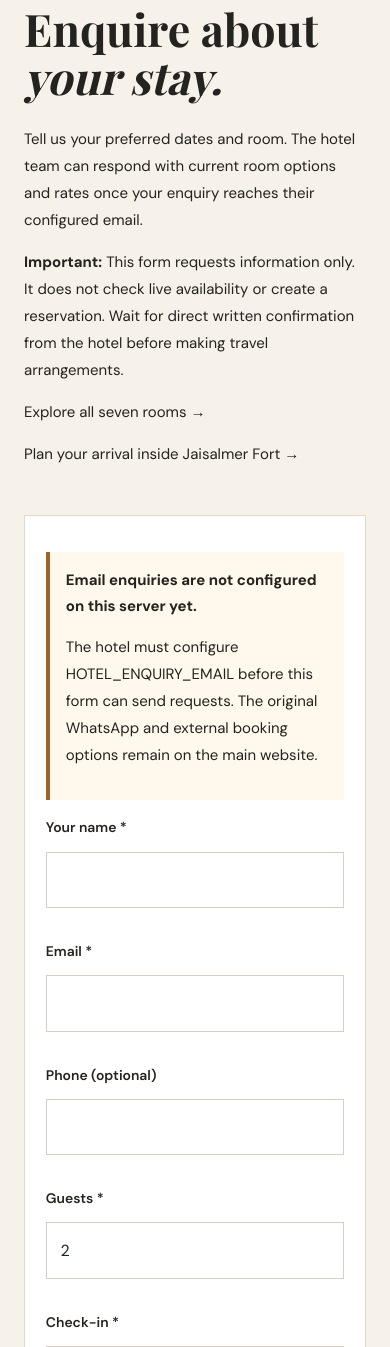
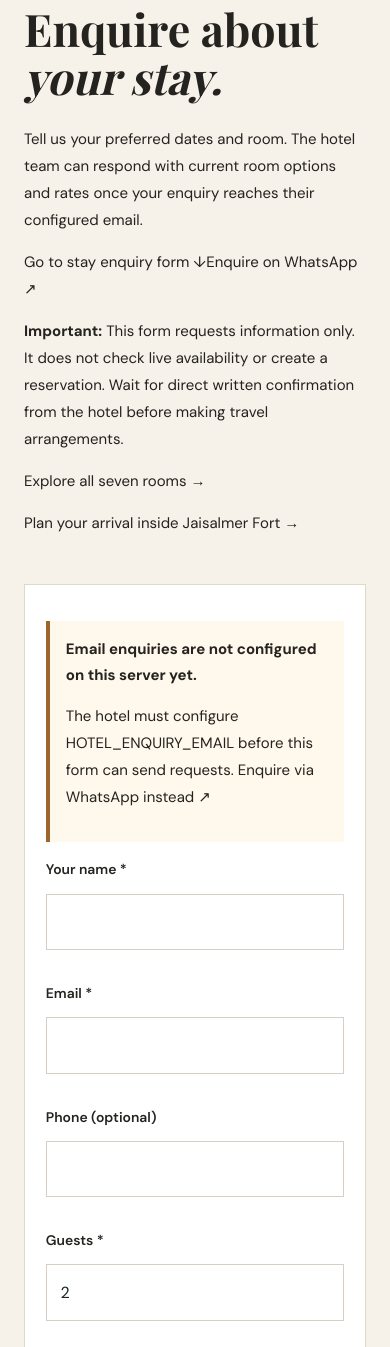
Before and after one commit to tchouhanjsm/garh-jaisal-haveli-tourism, a PHP site: page /booking.php in a window 390 px wide. Shown: the part 237-1584 px from the top of the page. Run offline with PHP 8.4, Linux system fonts and the light colour scheme.

Commit message:
ux: add prominent mobile enquiry jump and source-authorized WhatsApp fallback

```diff
--- a/booking.php
+++ b/booking.php
@@ -79,6 +79,16 @@ if (($_SERVER['REQUEST_METHOD'] ?? 'GET') === 'GET' && ($_GET['sent'] ?? '') ===
 $csrf = hotel_csrf_token();
 $emailConfigured = filter_var(hotel_config('HOTEL_ENQUIRY_EMAIL'), FILTER_VALIDATE_EMAIL) !== false;
 $minimumDate = (new DateTimeImmutable('today', new DateTimeZone('Asia/Kolkata')))->format('Y-m-d');
+$publicContact = json_decode((string) @file_get_contents(__DIR__ . '/content/site-config.json'), true);
+$whatsappUrl = '';
+if (is_array($publicContact)
+    && ($publicContact['contact']['status'] ?? '') === 'source-authorized') {
+    $candidate = $publicContact['contact']['whatsappBaseUrl'] ?? '';
+    if (is_string($candidate) && preg_match('~^https://wa\\.me/[1-9][0-9]{7,14}$~D', $candidate)) {
+        $whatsappUrl = $candidate . '?text=' . rawurlencode('Namaste Garh Jaisal Haveli, I would like to enquire about room availability and rates for my dates.');
+    }
+}
+
 function old_value(array $values, string $key): string { return hotel_escape($values[$key] ?? ''); }
 ?><!doctype html>
 <html lang="en"><head><meta charset="utf-8"><meta name="viewport" content="width=device-width, initial-scale=1">
@@ -93,8 +103,8 @@ function old_value(array $values, string $key): string { return hotel_escape($va
 </head><body><a class="skip-link" href="#main">Skip to content</a>
 <header class="site-header hotel-booking-header"><a class="brand" href="index.php" aria-label="Garh Jaisal Haveli home"><span class="brand__mark">GJ</span><span class="brand__wordmark"><strong>GARH JAISAL</strong><small>HAVELI · JAISALMER</small></span></a>
 <nav class="hotel-booking-nav" aria-label="Booking page navigation"><a href="index.php">Home</a><a href="rooms.php">Rooms</a><a href="directions.php">Find us</a></nav></header>
-<main id="main" class="hotel-booking"><div class="hotel-booking__inner"><div><p class="eyebrow">Your heritage stay, thoughtfully planned</p><h1>Enquire about <em>your stay.</em></h1><p>Tell us your preferred dates and room. The hotel team can respond with current room options and rates once your enquiry reaches their configured email.</p><p><strong>Important:</strong> This form requests information only. It does not check live availability or create a reservation. Wait for direct written confirmation from the hotel before making travel arrangements.</p><p><a href="rooms.php">Explore all seven rooms →</a></p><p><a href="directions.php">Plan your arrival inside Jaisalmer Fort →</a></p></div><div class="hotel-form">
-<?php if (!$emailConfigured): ?><div class="hotel-alert" role="status"><strong>Email enquiries are not configured on this server yet.</strong><p>The hotel must configure HOTEL_ENQUIRY_EMAIL before this form can send requests. The original WhatsApp and external booking options remain on the main website.</p></div><?php endif; ?>
+<main id="main" class="hotel-booking"><div class="hotel-booking__inner"><div><p class="eyebrow">Your heritage stay, thoughtfully planned</p><h1>Enquire about <em>your stay.</em></h1><p>Tell us your preferred dates and room. The hotel team can respond with current room options and rates once your enquiry reaches their configured email.</p><p class="hotel-booking__quick-actions"><a href="#stay-enquiry-form" class="hotel-booking__quick-link">Go to stay enquiry form ↓</a><?php if ($whatsappUrl !== ''): ?><a href="<?= hotel_escape($whatsappUrl) ?>" target="_blank" rel="noopener noreferrer" class="hotel-booking__whatsapp-link">Enquire on WhatsApp ↗</a><?php endif; ?></p><p><strong>Important:</strong> This form requests information only. It does not check live availability or create a reservation. Wait for direct written confirmation from the hotel before making travel arrangements.</p><p><a href="rooms.php">Explore all seven rooms →</a></p><p><a href="directions.php">Plan your arrival inside Jaisalmer Fort →</a></p></div><div class="hotel-form" id="stay-enquiry-form">
+<?php if (!$emailConfigured): ?><div class="hotel-alert" role="status"><strong>Email enquiries are not configured on this server yet.</strong><p>The hotel must configure HOTEL_ENQUIRY_EMAIL before this form can send requests. <?php if ($whatsappUrl !== ''): ?><a href="<?= hotel_escape($whatsappUrl) ?>" target="_blank" rel="noopener noreferrer">Enquire via WhatsApp instead ↗</a><?php else: ?>The original contact and booking options remain on the main website.<?php endif; ?></p></div><?php endif; ?>
 <?php if ($success): ?><div class="hotel-alert hotel-alert--success" role="status"><strong>Your request was submitted to the server's mail service.</strong><p>It is not a reservation. Email delivery and a reply from the hotel are not guaranteed; please contact the hotel if you do not receive a response.</p></div><?php endif; ?>
 <?php if ($errors): ?><div class="hotel-alert" role="alert"><strong>We couldn't submit your enquiry.</strong><ul><?php foreach ($errors as $error): ?><li><?= hotel_escape($error) ?></li><?php endforeach; ?></ul></div><?php endif; ?>
 <form method="post" action="booking.php" class="hotel-form__form"><input type="hidden" name="csrf" value="<?= hotel_escape($csrf) ?>"><div class="honeypot" aria-hidden="true"><label>Website <input name="website" tabindex="-1" autocomplete="off"></label></div>
```
